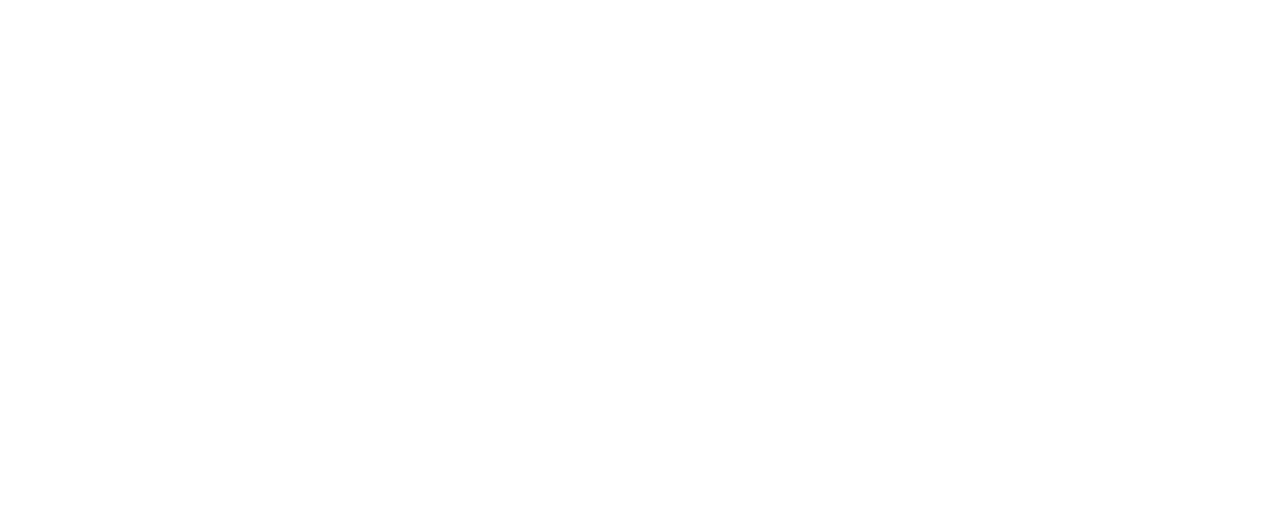
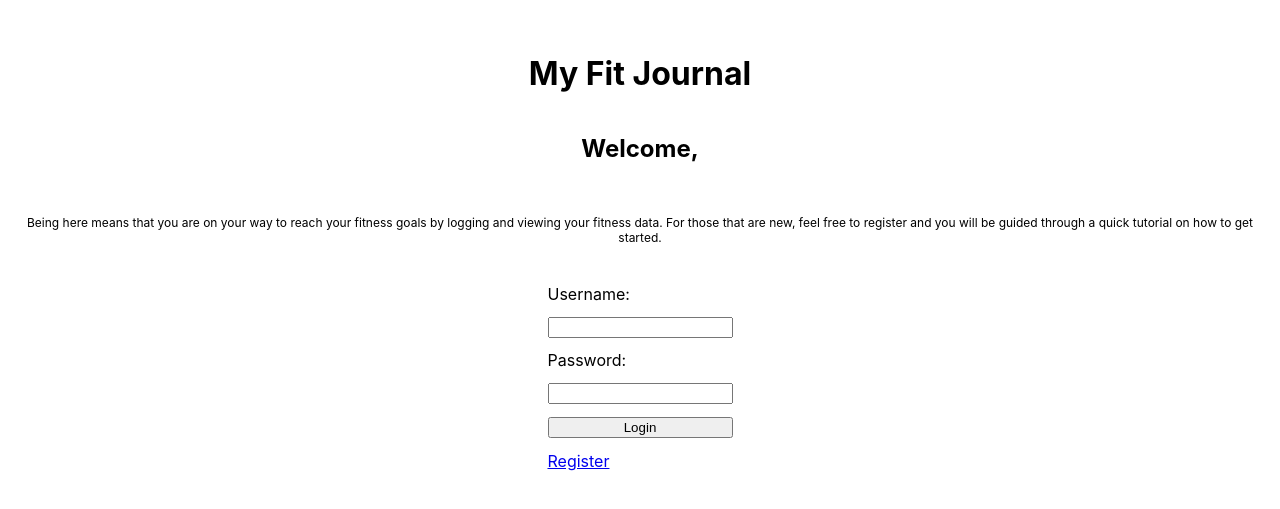
Before and after one commit to cfloyd252/My-Fit-Journal-Client, a React (Create React App) app: page / in a window 1280 px wide. Shown: the part 145-654 px from the top of the page. Built offline with nearby package versions, Linux system fonts and the light colour scheme; the HTML template or start-up script is replaced by a standard one.

Commit message:
added LandingPage component to App.js

```diff
--- a/src/App.js
+++ b/src/App.js
@@ -3,6 +3,7 @@ import { Route } from 'react-router-dom';
 import TabNav from './Components/TabNav/TabNav'
 import Overview from './Components/Overview/Overview'
 import LogView from './Components/LogView/LogView'
+import LandingPage from './Components/LandingPage/LandingPage'
 import dummyStore from './dummy-store'
 import './App.css'
 
@@ -20,6 +21,7 @@ class App extends Component {
   render() {
     return (
       <main className='App'>
+        <Route exact path={'/'} component={LandingPage} />
         <Route exact path={'/journal'} component={Overview} />
         <Route exact path={'/journal/weight'} render={(routerProps) => {
           return <LogView title='Weight Log' dataArray={this.state.weightData} {...routerProps}/>
```
